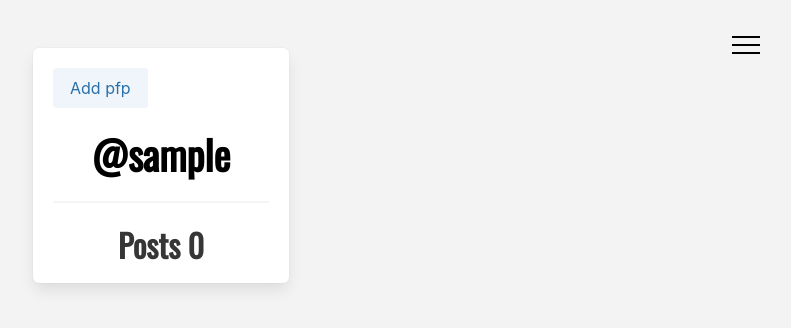
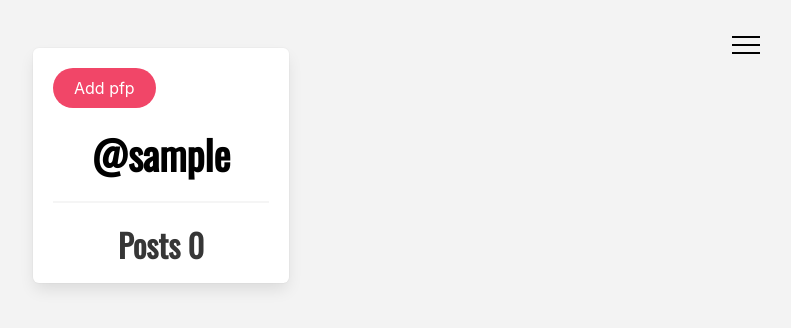
Before and after one commit to GBU31/RealAmericans, a Django app: page /profile in a window 1280 px wide. Shown: the top 328 px of the page, without its empty margins (479-1270 px from the left). Run offline with Django 4.2, Linux system fonts and the light colour scheme; the visitor is signed in with stand-in values (Sample User, id 1); data that the repository does not hold is empty; some libraries are stand-ins or nearby versions.

Commit message:
updated profile.html

```diff
--- a/main/templates/profile.html
+++ b/main/templates/profile.html
@@ -3,10 +3,12 @@
 {%block content%}
 <div class="box" style="width:20%; margin: auto; height: fit-content;">
     {%if pic|length == 0%}
-    <button class="button is-info is-light">Add pfp</button>
+    <a href="/pfp"><button class="button is-danger is-rounded">Add pfp</button></a>
+
     <br><br>
     {%endif%}
     {%for j in pic%}
+    <a href="/pfp"><button class="button is-danger is-rounded">Change your pfp</button></a>
     <figure class="image is-128x128" style="margin: auto;">
       <img src="{{j.pic}}">
     </figure>
```
